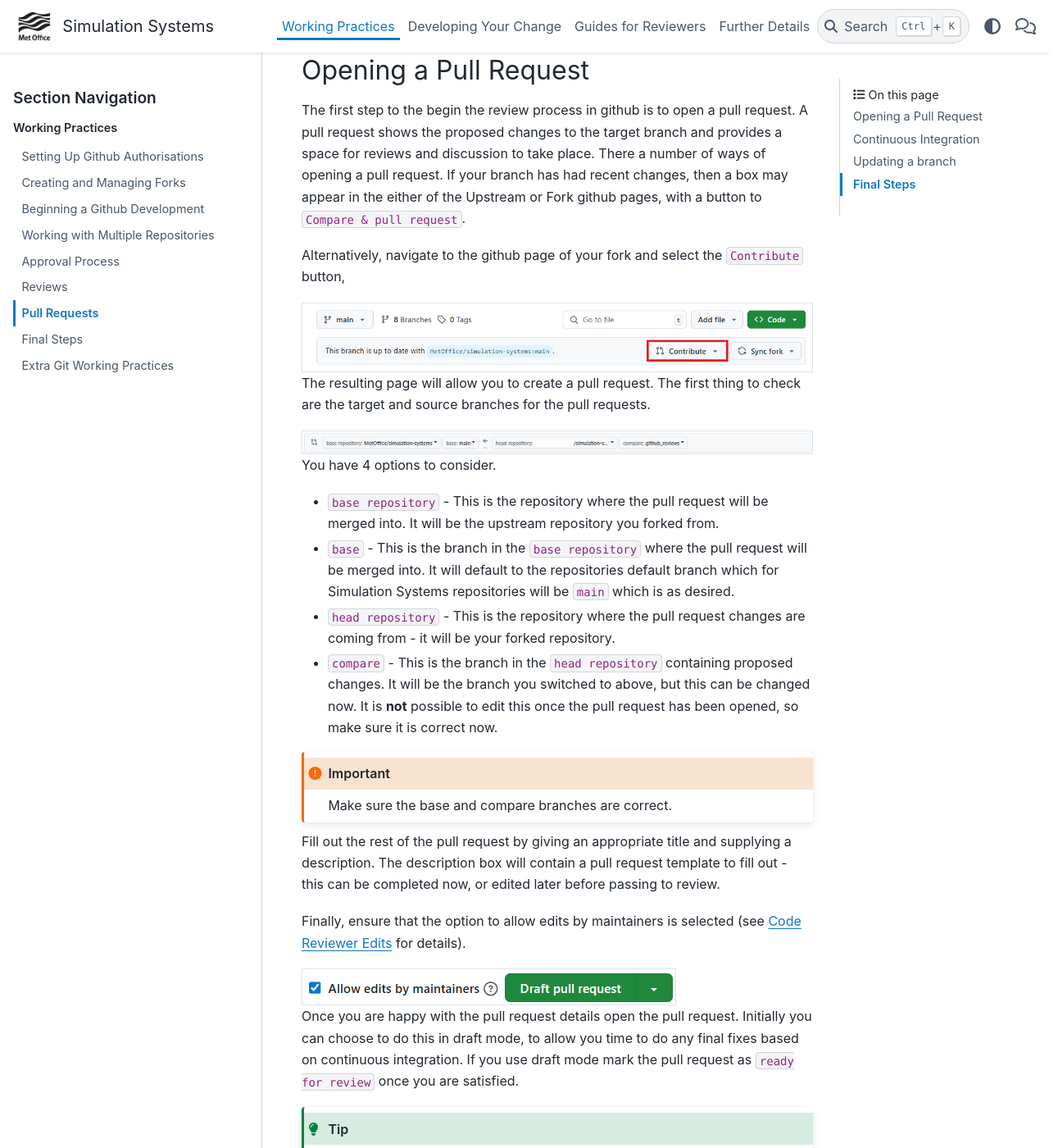
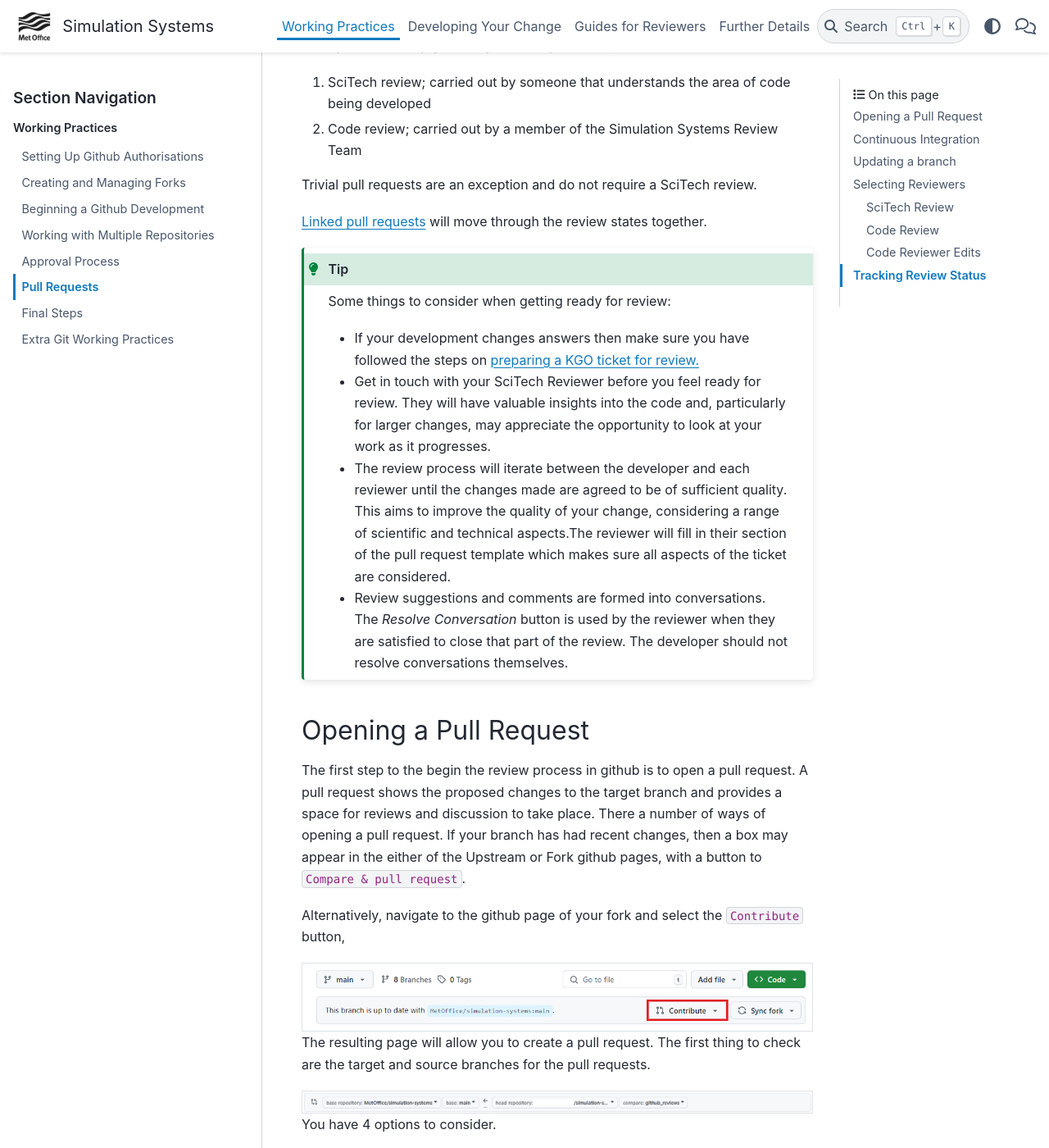
Before and after one commit to MetOffice/simulation-systems, a Sphinx documentation site: the page built from source/WorkingPractices/pull_requests.rst, in a window 1280 px wide and 1400 px high, scrolled down 265 px. Shown: the whole window at 82% size. Built offline with Sphinx 7.4.7 and the PyData theme 0.15.4, drawn with Linux system fonts in a browser that asks for light colours; some of the changed text lies outside the part shown.

Commit message:
updating pr and review pages

```diff
--- a/source/FurtherDetails/who.rst
+++ b/source/FurtherDetails/who.rst
@@ -80,8 +80,8 @@
 -----------------
 
 A Sci/Tech reviewer is assigned for every ticket and comprises the first stage
-of review that considers the change as a whole. Further details are linked
-from the :ref:`Working Practices page<scitech>`. In some cases, the reviewer
+of review that considers the change as a whole. Further details are found in
+the :ref:`Scitech Reviewrs Guide<scitech_review>`. In some cases, the reviewer
 can delegate parts of the work to another person.
 
 Reviews should be turned around on a reasonable timescale and follow the
@@ -97,7 +97,7 @@
 -------------
 
 The Code Reviewer performs the 2nd stage of review for every ticket. Further
-details are described :ref:`Working Practices page<codereview>`.
+details are described in the:ref:`Code Reviewers Guide<code_review>`.
 
 Reviews should be turned around on a reasonable timescale and follow the Code
 Review guidance.
--- a/source/WorkingPractices/pull_requests.rst
+++ b/source/WorkingPractices/pull_requests.rst
@@ -6,6 +6,39 @@
 Once you are happy with your development and the :ref:`test suites <testing>`
 pass then you are ready to pass your ticket to review. Reviews in github are
 done through pull requests.
+
+Changes will usually go through a 2-stage review process:
+
+1. SciTech review; carried out by someone that understands the area of code being
+   developed
+2. Code review; carried out by a member of the Simulation Systems Review Team
+
+Trivial pull requests are an exception and do not require a SciTech review.
+
+:ref:`Linked pull requests <linked>` will move through the review states together.
+
+.. tip::
+
+  Some things to consider when getting ready for review:
+
+  * If your development changes answers then make sure you have followed the
+    steps on :ref:`preparing a KGO ticket for review.<kgo>`
+
+  * Get in touch with your SciTech Reviewer before you feel ready for review. They
+    will have valuable insights into the code and, particularly for larger changes,
+    may appreciate the opportunity to look at your work as it progresses.
+
+  * The review process will iterate between the developer and each reviewer
+    until the changes made are agreed to be of sufficient quality. This aims to
+    improve the quality of your change, considering a range of scientific and
+    technical aspects.The reviewer will fill in their section of the pull
+    request template which makes sure all aspects of the ticket are considered.
+
+  * Review suggestions and comments are formed into conversations. The `Resolve
+    Conversation` button is used by the reviewer when they are satisfied to
+    close that part of the review. The developer should not resolve
+    conversations themselves.
+
 
 Opening a Pull Request
 ----------------------
@@ -55,12 +88,17 @@
     Make sure the base and compare branches are correct.
 
 Fill out the rest of the pull request by giving an appropriate title and
-supplying a description. The description box will contain a pull request
-template to fill out - this can be completed now, or edited later before
-passing to review.
+supplying a description:
 
-Finally, ensure that the option to allow edits by maintainers is selected
-(see :ref:`reviewer_edits` for details).
+* The title will be used as the commit message and should be therefore be short
+  and succinct. It should not contain any issue or pull request numbers.
+
+* The description box will contain a pull request template to fill out
+  including details of your change, any approvals needed, documentation
+  required and testing performed.
+
+Ensure that the option to allow edits by maintainers box
+is selected (see :ref:`reviewer_edits` for details).
 
 .. image:: images/gh_screenshots/maintainer_edit_light.png
     :class: only-light border
@@ -68,15 +106,21 @@
 .. image:: images/gh_screenshots/maintainer_edit_dark.png
     :class: only-dark border
 
+.. important::
+
+    If an issue exists for the work being completed then you should `link your
+    pull request with that issue. <https://docs.github.com/en/issues/tracking-
+    your-work-with-issues/using-
+    issues/linking-a-pull-request-to-an-issue>`_
+
+
+
 Once you are happy with the pull request details open the pull request.
 Initially you can choose to do this in draft mode, to allow you time to do any
-final fixes based on continuous integration. If you use draft mode mark the
-pull request as ``ready for review`` once you are satisfied.
+final fixes based on continuous integration. **If you use draft mode mark the
+pull request as ``ready for review`` once you are satisfied.**
 
-.. tip::
 
-    It is possible to `link your pull request with an issue
-    <https://docs.github.com/en/issues/tracking-your-work-with-issues/using-issues/linking-a-pull-request-to-an-issue>`__
 
 Continuous Integration
 ----------------------
@@ -165,11 +209,91 @@
         If there are any merge conflicts you can now fix these using your
         conflict tool of choice.
 
+Selecting Reviewers
+-------------------
 
-Final Steps
------------
+SciTech Review
+^^^^^^^^^^^^^^
+The SciTech review is done by someone who is familiar with the area being
+changed to check that the change does what is says, in a sensible way, and
+doesn't do what it shouldn't. First refusal for completing the SciTech review
+should go to the main code owner(s) for the area affected. If they don't want to
+then they may have suggestions for other suitable reviewers or you can approach
+anyone who would have good insight into the changes made.
 
-Ensure that you have found a Sci/Tech reviewer and have had a Code reviewer
-assigned. See :ref:`reviews` for how to do this. If your pull request is in
-draft mode, you should now change it to active, indicating it is ready for
-review.
+Changes that have a linked LFRic Core ticket should find a SciTech reviewer from
+the CCD Team.
+
+Once you have found a reviewer, request their review by clicking the cog
+next to the `Reviewers` pane on the right of the pull request and selecting
+their name or github user ID.
+
+.. image:: images/gh_screenshots/review_cog_light.png
+    :class: only-light border
+
+.. image:: images/gh_screenshots/review_cog_dark.png
+    :class: only-dark border
+
+Guidance for the SciTech reviewer can be found on the
+:ref:`SciTech review page <scitech_review>`.
+
+Code Review
+^^^^^^^^^^^
+Code reviewers are assigned by the Simulation Systems and Deployment Team from
+a pool of repository maintainers. New ``ready for review`` pull requests will be
+assigned a reviewer on a daily basis. If you need your pull request looking at
+more urgently than that, or think your pull request has been overlooked, then
+leave a comment for ``@ssdteam`` on the pull request.
+
+The code reviewer will be listed as both a reviewer and assignee. This is to
+help us track who is responsible for overseeing the final review signoff and
+merge.
+
+Guidance for the Code reviewer can be found on the
+:ref:`Code review page <code_review>`.
+
+.. _reviewer_edits:
+
+Code Reviewer Edits
+^^^^^^^^^^^^^^^^^^^
+
+As part of the process to commit certain tickets, code reviewers will sometimes
+need to commit changes to the branch of a developer. Common reasons for doing
+this include,
+
+* Updating KGO's
+* Applying upgrade macros
+* Updating commit hashes for linked tickets
+
+The ability to commit back to another users fork is only available to those with
+``maintainer`` access or above and they can only do so for branches with an open
+pull request and the ``Allow edits by maintainers`` option selected.
+
+
+Tracking Review Status
+----------------------
+
+All open pull requests will be added to a GitHub Project called
+``Review Tracker``. This is used to give pull requests a status that
+distinguishes between the different review states. Some states are achieved
+automatically, some require changing manually:
+
+* When the developer feels a PR is ready for the SciTech or Code Reviewer to
+  look at the state should be **manually** changed to ``SciTech Review`` or
+  ``Code Review`` as appropriate.
+
+* When the SciTech Review has been completed the state should be **manually**
+  changed to Code Review.
+
+.. image:: images/gh_screenshots/project_scitech_light.png
+    :class: only-light border
+
+.. image:: images/gh_screenshots/project_scitech_dark.png
+    :class: only-dark border
+
+Automatic changes include:
+
+* When changes are requested by a reviewer the state becomes ``Changes Requested``
+* When the pull request has been approved the state becomes ``Approved``
+* When the pull request has been merged, or otherwise closed, the state becomes
+  ``Done``
--- a/source/WorkingPractices/working_practices.rst
+++ b/source/WorkingPractices/working_practices.rst
@@ -164,7 +164,6 @@
     gh_dev_init
     multi_repository
     approvals
-    reviews
     pull_requests
     final_steps
     git_extras
```
Also changed, not shown: source/Reviewers/codereview.rst (+40 -25 lines), source/Reviewers/scitechreview.rst (+23 -14 lines), source/WorkingPractices/approvals.rst (+7 -12 lines), source/WorkingPractices/reviews.rst (deleted, +0 -177 lines), source/WorkingPractices/images/gh_screenshots/project_scitech_dark.png (added), source/WorkingPractices/images/gh_screenshots/project_scitech_light.png (added), source/WorkingPractices/images/gh_screenshots/review_cog_dark.png (added), source/WorkingPractices/images/gh_screenshots/review_cog_light.png (added).
